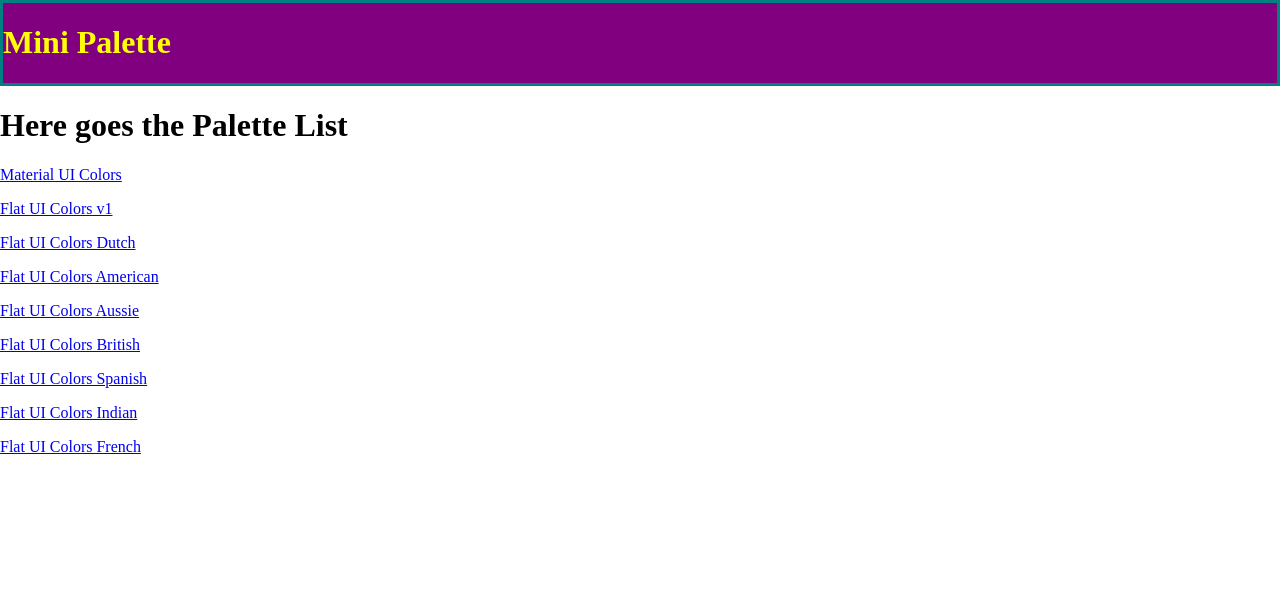
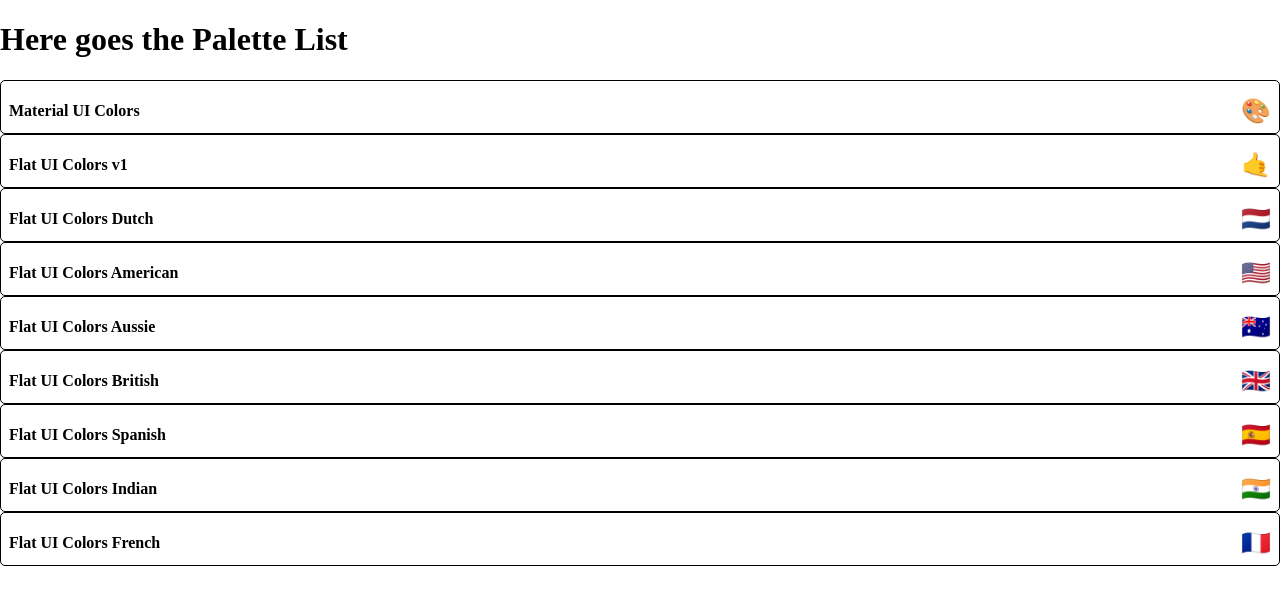
Before and after one commit to SuyashChandra/React, a React (Vite) app: page / in a window 1280 px wide. Shown: the top 604 px of the page. Built offline with nearby package versions, Linux system fonts and the light colour scheme.

Commit message:
Stying MiniPalette with JSS Matetial

```diff
--- a/src/MiniPalette.js
+++ b/src/MiniPalette.js
@@ -2,21 +2,46 @@ import React from "react";
 import { withStyles } from "@material-ui/styles";
 
 const styles = {
-  main: {
-    backgroundColor: "purple",
-    border: "3px solid teal",
-    "& h1": {
-      color: "yellow",
+  root: {
+    backgroundColor: "white",
+    border: "1px solid black",
+    borderRadius: "5px",
+    padding: "0.5rem",
+    position: "relative",
+    oveflow: "hidden",
+    "&:hidden": {
+      cursor: "pointer",
     },
+  },
+  colors: {
+    backgroundColor: "grey",
+  },
+  title: {
+    display: "flex",
+    justifyContent: "space-between",
+    alignItems: "center",
+    margin: "0",
+    color: "black",
+    paddingTop: "0.5rem",
+    fontSize: "1rem",
+    position: "relative",
+  },
+  emoji: {
+    marginLeft: "0.5rem",
+    fontSize: "1.5rem",
   },
 };
 
 function MiniPalette(props) {
-  const { classes } = props;
+  const { classes, paletteName, emoji } = props;
   console.log(classes);
   return (
-    <div className={classes.main}>
-      <h1>Mini Palette</h1>
+    <div className={classes.root}>
+      <div className={classes.colors} />
+      <h5 className={classes.title}>
+        {paletteName}
+        <span className={classes.emoji}>{emoji}</span>
+      </h5>
     </div>
   );
 }
--- a/src/PaletteList.js
+++ b/src/PaletteList.js
@@ -8,13 +8,9 @@ class PaletteList extends Component {
     const { palettes } = this.props;
     return (
       <div>
-        <MiniPalette />
-
         <h1>Here goes the Palette List</h1>
         {palettes.map((palette) => (
-          <p>
-            <Link to={`/palette/${palette.id}`}>{palette.paletteName}</Link>
-          </p>
+          <MiniPalette {...palette} />
         ))}
       </div>
     );
```
